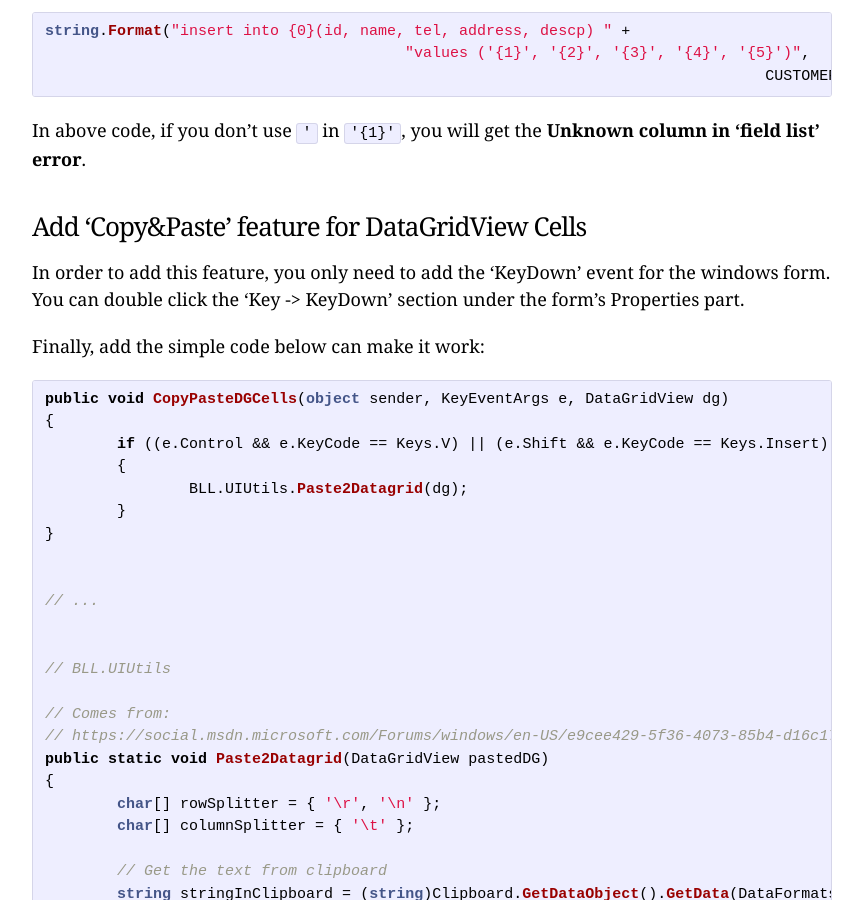
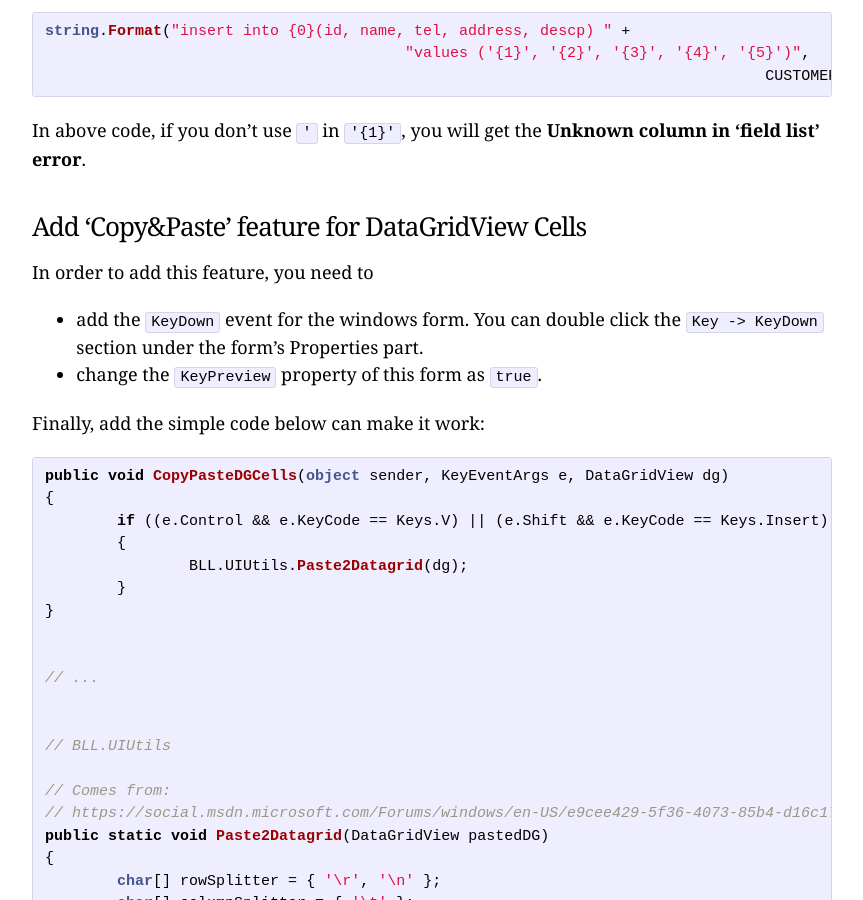
Before and after one commit to kid551/kid551.github.io, a Jekyll site: the page built from _posts/2017-03-21-MySqlCSharp-Dev.md, in a window 1280 px wide and 900 px high, scrolled down 1838 px. Shown: the whole window, without its empty margins (208-1071 px from the left). Built offline with Jekyll 4.4.1, drawn with Linux system fonts in a browser that asks for light colours; comment, search, counter and statistics services are not loaded.

Commit message:
Add one more step.

```diff
--- a/_posts/2017-03-21-MySqlCSharp-Dev.md
+++ b/_posts/2017-03-21-MySqlCSharp-Dev.md
@@ -78,7 +78,10 @@ In above code, if you don't use `'` in `'{1}'`, you will get the **Unknown colum
 
 ### Add 'Copy&Paste' feature for DataGridView Cells
 
-In order to add this feature, you only need to add the 'KeyDown' event for the windows form. You can double click the 'Key -> KeyDown' section under the form's Properties part.
+In order to add this feature, you need to
+
+- add the `KeyDown` event for the windows form. You can double click the `Key -> KeyDown` section under the form's Properties part.
+- change the `KeyPreview` property of this form as `true`.
 
 Finally, add the simple code below can make it work:
 
```
